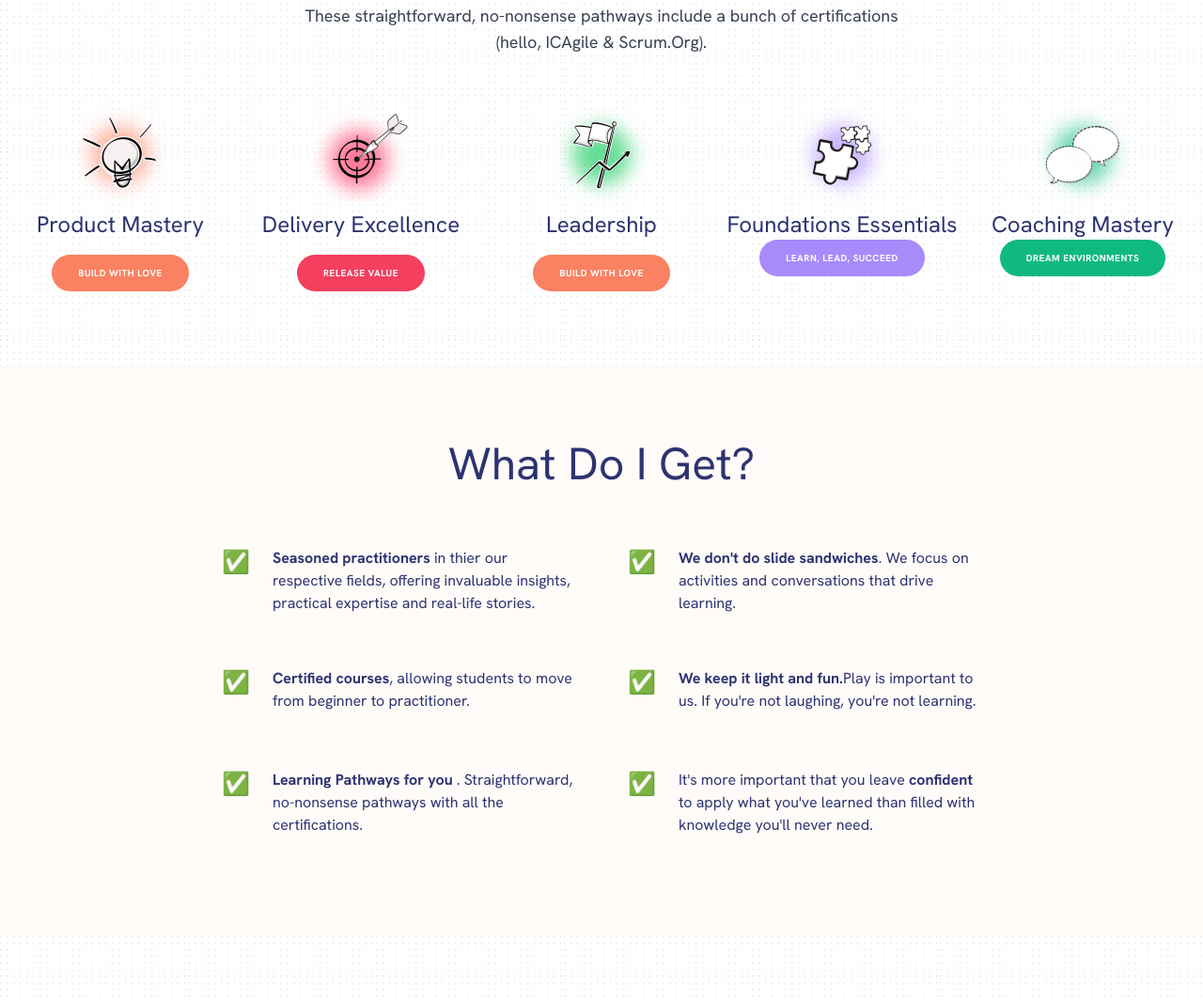
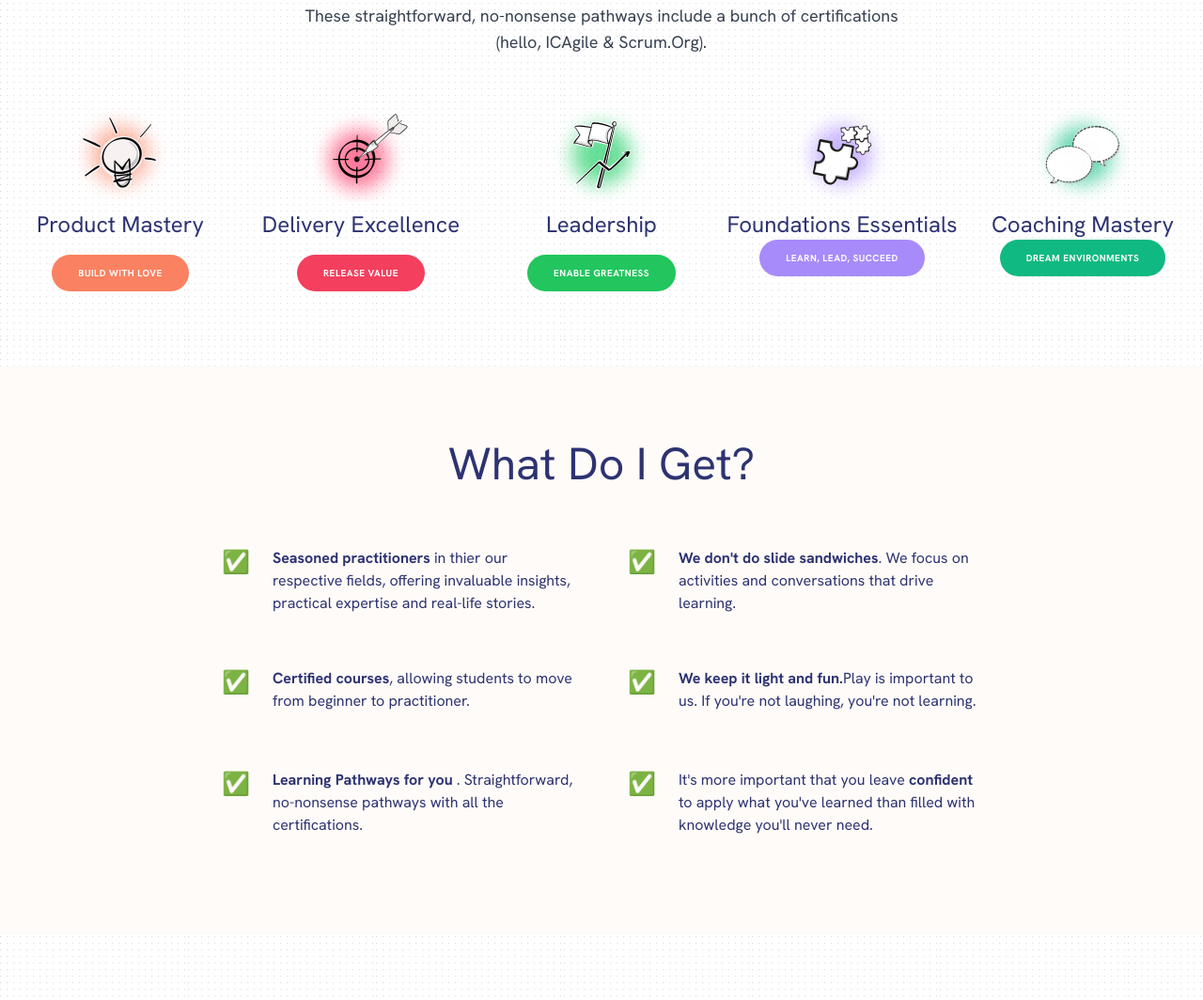
Before and after one commit to pab-ns/epic1, a website: page academy3.html in a window 1280 px wide. Shown: the part 1039-2103 px from the top of the page at 94% size. Drawn offline with Linux system fonts and the light colour scheme.

Commit message:
Update academy3.html

```diff
--- a/academy3.html
+++ b/academy3.html
@@ -200,9 +200,9 @@
         </div>
 
          <!-- button -->
-            <a href="https://pab-ns.github.io/epic1/pathway-product2.html">
-          <button class="bg-epicOrange hover:bg-orange-700 transition-all duration-200 text-white py-3 px-7 rounded-full items-center tracking-wider text-xxs font-bold uppercase">
-             <span>Build with love</span>
+            <a href="https://pab-ns.github.io/epic1/pathway-leadership2.html">
+          <button class="bg-green-500 hover:bg-lime-300 transition-all duration-200 text-white py-3 px-7 rounded-full items-center tracking-wider text-xxs font-bold uppercase">
+             <span>Enable Greatness</span>
            </a>
           </button>
 
```
